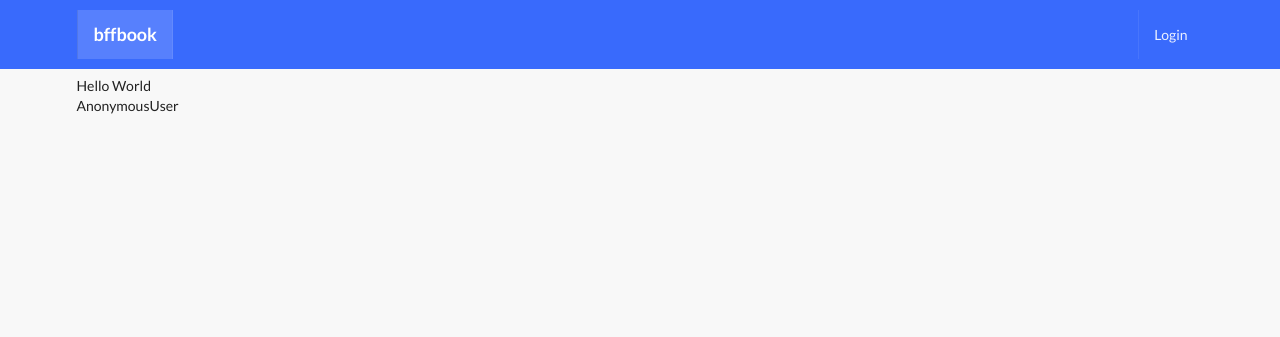
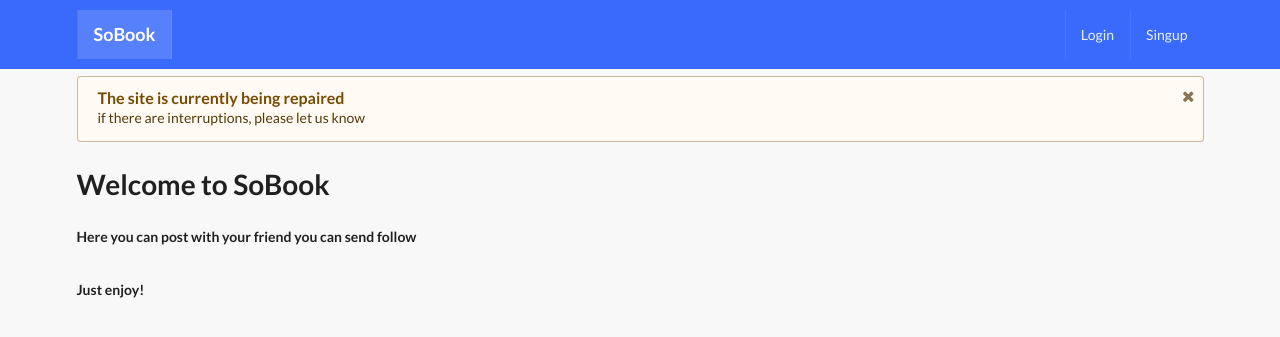
Before and after one commit to usmonov69/social-networking, a Django app: page / in a window 1280 px wide. Shown: the top 337 px of the page. Run offline with Django 3.2, Linux system fonts and the light colour scheme; parts of the project's set-up code (start-up, migrations or seed data) failed here and were passed over; some libraries are stand-ins or nearby versions.

Commit message:
fixed error 500

```diff
--- a/posts/templates/posts/main.html
+++ b/posts/templates/posts/main.html
@@ -1,6 +1,6 @@
 {% extends 'base.html' %}
 
-{% block title %}main page{% endblock title %}
+{% block title %}| main page{% endblock title %}
 
 {% block content %}
 <div class="ui grid">
--- a/posts/views.py
+++ b/posts/views.py
@@ -22,7 +22,6 @@ def post_comment_create_and_list_view(request):
     profile = Profile.objects.get(user=request.user)
 
     if 'submit_p_form' in request.POST:
-        print(request.POST)
         p_form = PostForm(request.POST, request.FILES)
         if p_form.is_valid():
             instance = p_form.save(commit=False)
--- a/profiles/templates/profiles/myprofile.html
+++ b/profiles/templates/profiles/myprofile.html
@@ -6,7 +6,7 @@ My Profile
 
 
 {% block content %}
-	<div class="ui modal mymodel">
+	<div class="ui modal mymodal">
 	  <i class="close icon"></i>
 	  <div class="header">
 	  Update Your Profile
@@ -42,7 +42,7 @@ My Profile
 			<div class="six wide column">
 				<img class="ui medium rounded image" src="{{ profile.avatar.url}}">
 				<div class="row mt-5" >
-					<button class="ui secondary button" id="modal-btn" > Updated Your Profile </button>
+					<button class="ui blue button" id="modal-btn" > Updated Your Profile </button>
 				</div>
 			</div>
 			<div class="ten wide column">
--- a/profiles/views.py
+++ b/profiles/views.py
@@ -142,9 +142,9 @@ class ProfileListView(LoginRequiredMixin,ListView):
 			rel_sender.append(item.sender.user)
 		context['rel_receiver'] = rel_receiver
 		context['rel_sender'] = rel_sender
-		context['is_empty'] = False
-		if len(self.get_queryset()) == 0:
-			context['is_empty'] = True
+		# context['is_empty'] = False
+
+		context['is_empty'] = True
 
 		return context
 
--- a/snp/urls.py
+++ b/snp/urls.py
@@ -18,11 +18,15 @@ from django.urls import path, include
 from .views import home
 
 
+# from django.conf.urls import url
+from django.views.static import serve
 
 from django.conf import settings
 from django.conf.urls.static import static
 
 urlpatterns = [
+    # url(r'^media/(?P<path>.*)$', serve,{'document_root': settings.MEDIA_ROOT}),
+    # url(r'^static/(?P<path>.*)$', serve,{'document_root': settings.STATIC_ROOT}),
     path('admin/', admin.site.urls),
     path('', home, name='home-view'),
     path('accounts/', include('allauth.urls')),
@@ -31,4 +35,4 @@ urlpatterns = [
 ]
 
 urlpatterns+= static(settings.MEDIA_URL, document_root=settings.MEDIA_ROOT)
-urlpatterns+= static(settings.STATIC_ROOT, document_root=settings.STATIC_ROOT)
+urlpatterns+= static(settings.STATIC_URL, document_root=settings.STATIC_URL)
--- a/snp/views.py
+++ b/snp/views.py
@@ -2,7 +2,7 @@ from django.shortcuts import render
 
 def home(request):
 	user = request.user
-	hello = "Hello World"
+	hello = "Welcome"
 
 	context  = {
 	'user': user,
--- a/templates/base.html
+++ b/templates/base.html
@@ -15,7 +15,7 @@
     <script src="https://cdnjs.cloudflare.com/ajax/libs/semantic-ui/2.4.1/semantic.min.js"></script>
 
 
-    <title>bffbook - {% block title %}{% endblock title %}</title>
+    <title>Sobook  {% block title %}{% endblock title %}</title>
   </head>
   <body>
     {% include 'main/navbar.html' %}
--- a/templates/main/home.html
+++ b/templates/main/home.html
@@ -3,8 +3,19 @@
  {% block title %} Home{% endblock title %}
 
 {% block content %}
-    {{ hello }}
-    <br>
-    {{ user}}
+		<div class="ui warning message">
+		  <i class="close icon"></i>
+		  <div class="header">
+	    		The site is currently being repaired
+	  		</div>
+	  			if there are interruptions, please let us know
+			</div>
 
+		<h1>Welcome to SoBook </h1>
+    	<h5>Here you can post with your friend you can send follow </h5>
+    	<br>
+    	<strong>Just enjoy!</strong>
+
+    	<br>
+    	<br>
 {% endblock content %}
--- a/templates/main/navbar.html
+++ b/templates/main/navbar.html
@@ -8,13 +8,16 @@
 
 
 
+
+
+
 <div class="ui inverted menu nav mb-7">
   <div class="ui container">
     <a href="{{ path_to_home }}" class="{% if request.path == path_to_home %}active{%endif%}  item ">
-        <h3>bffbook</h3>
+        <h3>SoBook</h3>
     </a>
     {% if request.user.is_authenticated %}
-    <a href="{{path_to_posts}}" class="{% if request.path == path_to_posts %}active{% endif %} item">
+    <a href="{% url 'posts:main-post-view' %}" class="{% if request.path == path_to_posts %}active{% endif %} item">
         Board
     </a>
     {% endif %}
@@ -59,6 +62,9 @@
         <a href="{% url 'account_login' %}" class="ui item">
                 Login
             </a>
+            <a href="{% url 'account_signup' %}"  class="ui item">
+                Singup
+            </a>
         {% endif %}
     </div>
   </div>
```
Also changed, not shown: snp/settings.py (+8 -8 lines), templates/account/login.html (+5 -2 lines), db.sqlite3, media/posts/pexels-eberhard-grossgasteiger-568242.jpg (added).
